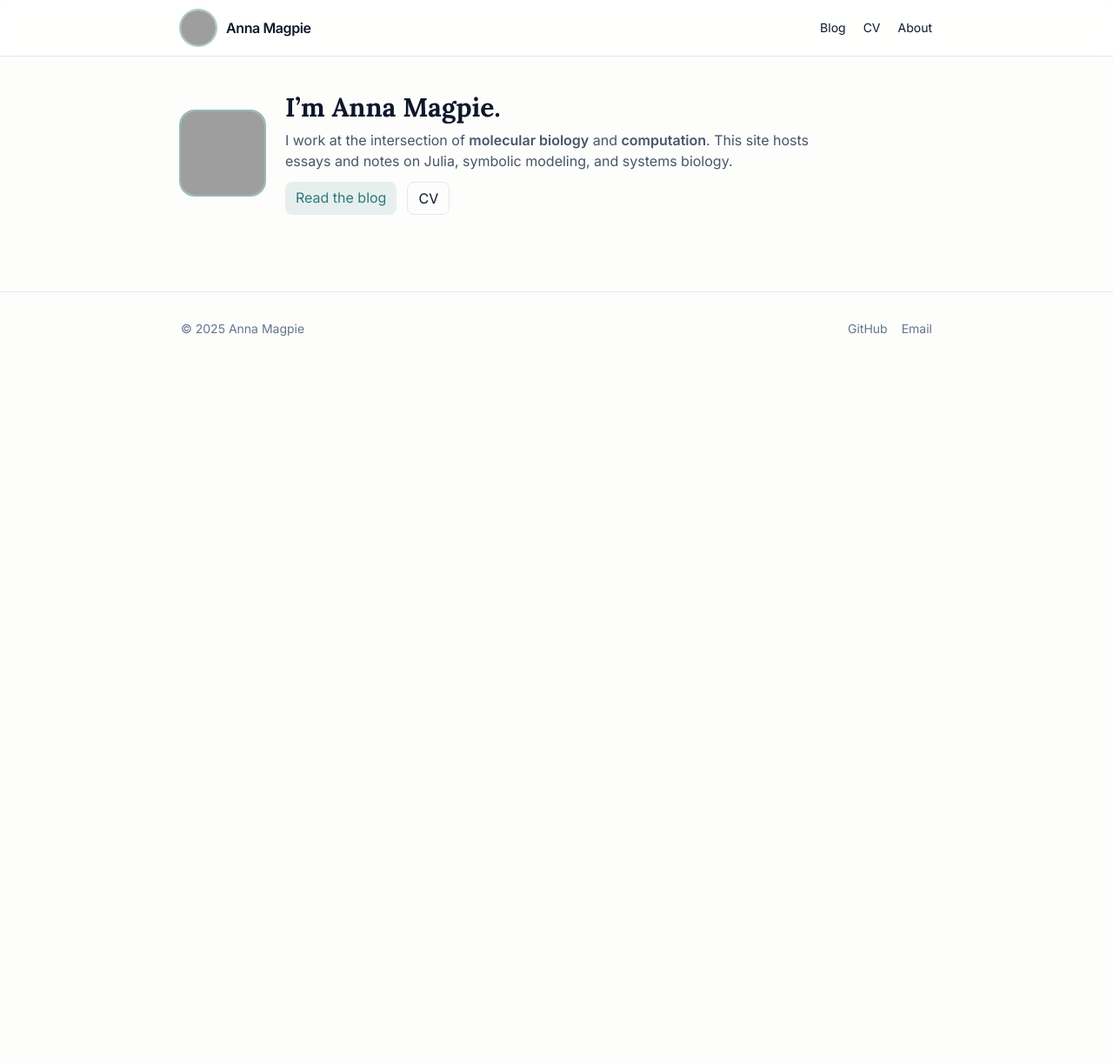
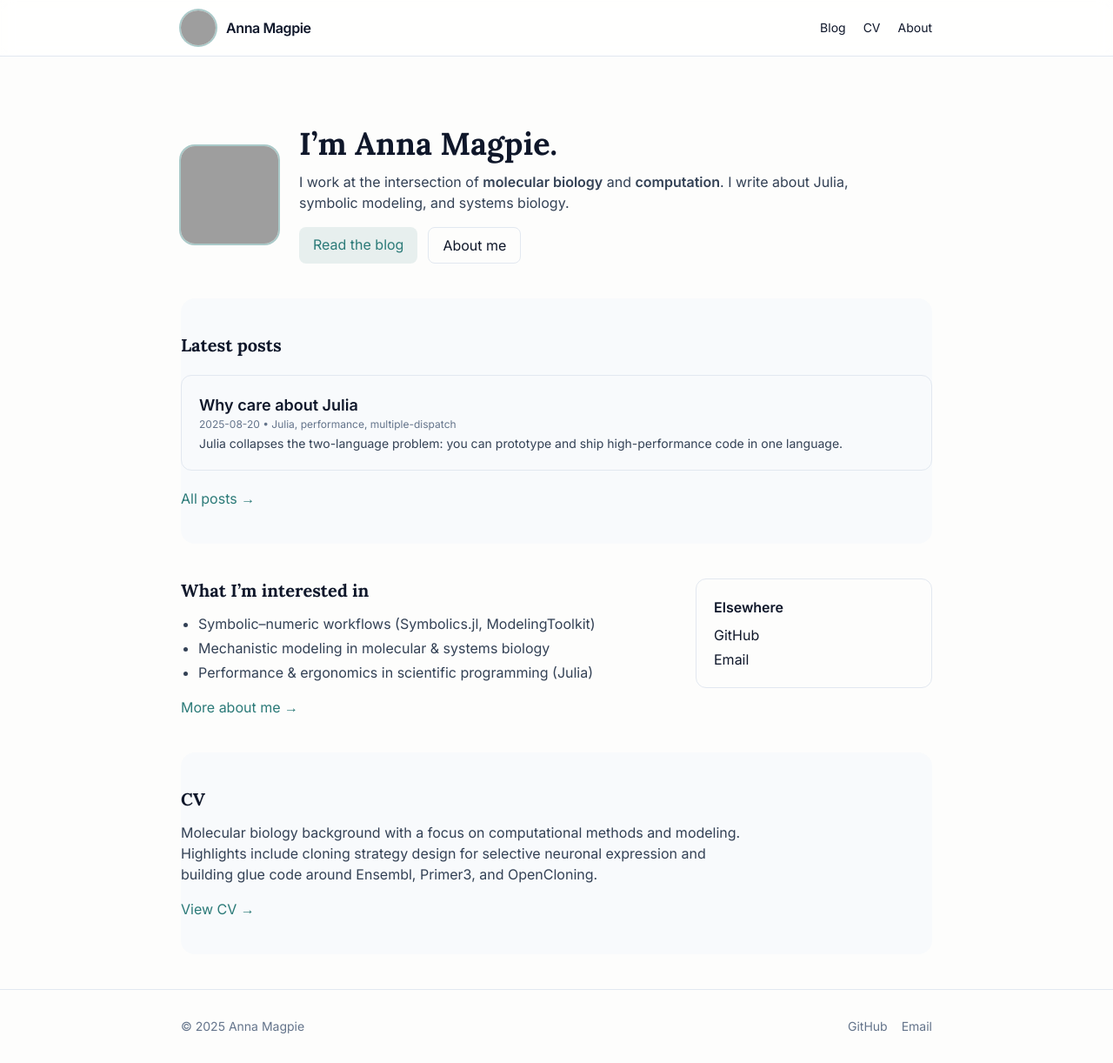
Before and after one commit to anna-magpie/anna-magpie.github.io, a Jekyll site: the page built from index.md, in a window 1280 px wide and 1222 px high. Shown: the whole window at 87% size. Built offline with Jekyll 4.4.1, drawn with Linux system fonts in a browser that asks for light colours; nearby versions of some CDN libraries; grey boxes are pictures that could not be loaded.

Commit message:
Update index.md

```diff
--- a/index.md
+++ b/index.md
@@ -3,17 +3,82 @@ layout: default
 title: "Anna Magpie — Biology × Computation"
 ---
 
-<section class="mb-12 flex items-center gap-6">
-  <img src="https://avatars.githubusercontent.com/u/229820172?v=4" alt="Avatar" class="w-24 h-24 rounded-2xl ring-2 ring-brand/50">
-  <div>
-    <h1 class="text-3xl font-serif font-bold">I’m Anna Magpie.</h1>
-    <p class="mt-2 text-slate-600 dark:text-slate-400 max-w-prose">
-      I work at the intersection of <strong>molecular biology</strong> and <strong>computation</strong>.
-      This site hosts essays and notes on Julia, symbolic modeling, and systems biology.
-    </p>
-    <div class="mt-3 flex flex-wrap gap-3">
-      <a href="{{ '/blog/' | relative_url }}" class="px-3 py-1.5 rounded-lg bg-brand/10 text-brand hover:bg-brand/20">Read the blog</a>
-      <a href="{{ '/cv/' | relative_url }}" class="px-3 py-1.5 rounded-lg border border-slate-200 dark:border-slate-700 hover:bg-slate-50 dark:hover:bg-slate-900">CV</a>
+<!-- HERO -->
+<section class="py-10">
+  <div class="flex items-center gap-6">
+    <img src="https://avatars.githubusercontent.com/u/229820172?v=4"
+         alt="Anna Magpie"
+         class="w-28 h-28 rounded-2xl ring-2 ring-brand/40 object-cover">
+    <div>
+      <h1 class="text-3xl md:text-4xl font-serif font-bold leading-tight">I’m Anna Magpie.</h1>
+      <p class="mt-3 text-slate-700 dark:text-slate-300 max-w-prose">
+        I work at the intersection of <strong>molecular biology</strong> and <strong>computation</strong>.
+        I write about Julia, symbolic modeling, and systems biology.
+      </p>
+      <div class="mt-4 flex flex-wrap gap-3">
+        <a href="{{ '/blog/' | relative_url }}" class="px-4 py-2 rounded-lg bg-brand/10 text-brand hover:bg-brand/20">Read the blog</a>
+        <a href="{{ '/about/' | relative_url }}" class="px-4 py-2 rounded-lg border border-slate-200 dark:border-slate-700 hover:bg-slate-50 dark:hover:bg-slate-900">About me</a>
+      </div>
     </div>
   </div>
 </section>
+
+<!-- LATEST POSTS (alt background) -->
+<section class="py-10 rounded-2xl bg-slate-50 dark:bg-slate-900/40">
+  <h2 class="text-xl font-serif font-semibold mb-5">Latest posts</h2>
+  <div class="grid gap-4">
+    {% for post in site.posts limit:4 %}
+    <article class="p-5 border border-slate-200 dark:border-slate-800 rounded-xl hover:bg-white/60 dark:hover:bg-slate-800/50 transition">
+      <h3 class="text-lg font-semibold">
+        <a class="hover:text-brand" href="{{ post.url | relative_url }}">{{ post.title }}</a>
+      </h3>
+      <p class="text-xs text-slate-500">
+        {{ post.date | date: "%Y-%m-%d" }}{% if post.tags %} • {{ post.tags | join: ", " }}{% endif %}
+      </p>
+      {% if post.excerpt %}
+      <p class="text-sm text-slate-700 dark:text-slate-300 mt-1">{{ post.excerpt | strip_html }}</p>
+      {% endif %}
+    </article>
+    {% endfor %}
+  </div>
+  <div class="mt-5">
+    <a href="{{ '/blog/' | relative_url }}" class="text-brand">All posts →</a>
+  </div>
+</section>
+
+<!-- ABOUT TEASER -->
+<section class="py-10">
+  <div class="grid md:grid-cols-3 gap-6 items-start">
+    <div class="md:col-span-2">
+      <h2 class="text-xl font-serif font-semibold mb-3">What I’m interested in</h2>
+      <ul class="list-disc pl-5 space-y-1 text-slate-700 dark:text-slate-300">
+        <li>Symbolic–numeric workflows (Symbolics.jl, ModelingToolkit)</li>
+        <li>Mechanistic modeling in molecular & systems biology</li>
+        <li>Performance & ergonomics in scientific programming (Julia)</li>
+      </ul>
+      <div class="mt-4">
+        <a href="{{ '/about/' | relative_url }}" class="text-brand">More about me →</a>
+      </div>
+    </div>
+    <aside class="p-5 rounded-xl border border-slate-200 dark:border-slate-800">
+      <h3 class="font-semibold mb-2">Elsewhere</h3>
+      <ul class="space-y-1">
+        <li><a class="hover:text-brand" href="https://github.com/anna-magpie" target="_blank">GitHub</a></li>
+        <li><a class="hover:text-brand" href="mailto:hello@example.com">Email</a></li>
+      </ul>
+    </aside>
+  </div>
+</section>
+
+<!-- CV TEASER (alt background) -->
+<section class="py-10 rounded-2xl bg-slate-50 dark:bg-slate-900/40">
+  <h2 class="text-xl font-serif font-semibold mb-3">CV</h2>
+  <p class="text-slate-700 dark:text-slate-300 max-w-prose">
+    Molecular biology background with a focus on computational methods and modeling.
+    Highlights include cloning strategy design for selective neuronal expression and
+    building glue code around Ensembl, Primer3, and OpenCloning.
+  </p>
+  <div class="mt-4">
+    <a href="{{ '/cv/' | relative_url }}" class="text-brand">View CV →</a>
+  </div>
+</section>
```
